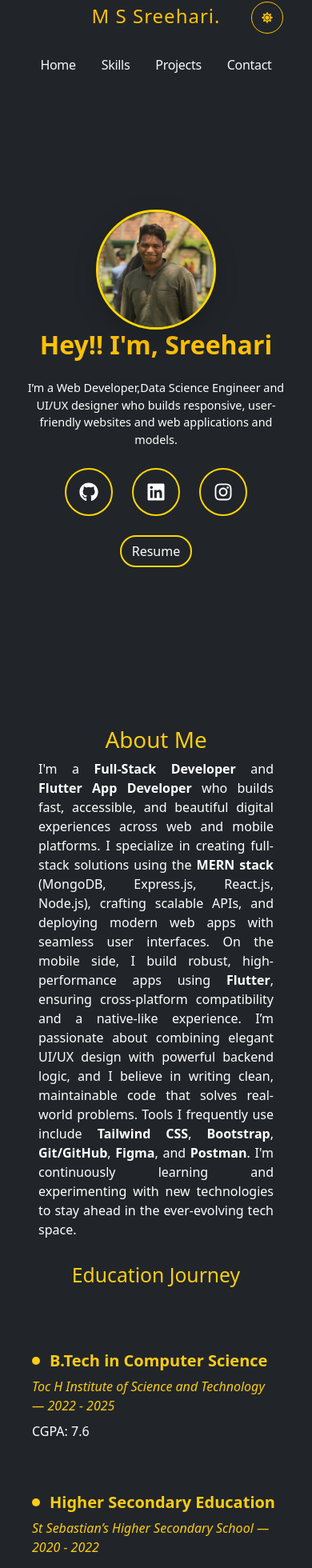
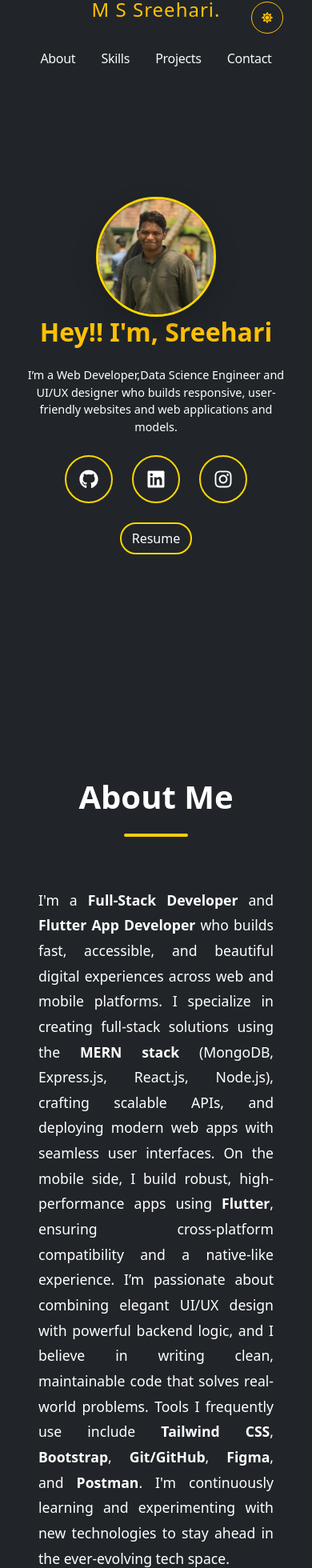
Before and after one commit to mssreehari/Portfolio, a React (Vite) app: page / in a window 390 px wide. Shown: the part 18-1978 px from the top of the page at 80% size. Built offline with nearby package versions, Linux system fonts and the light colour scheme.

Commit message:
css modules pages updated and responsiveness updated

```diff
--- a/src/components/About.jsx
+++ b/src/components/About.jsx
@@ -1,13 +1,15 @@
+// components/About.jsx
 import React from 'react';
 import { motion } from 'framer-motion';
+import styles from './about.module.css';
 
-const AboutSection = ({ isDarkMode }) => {
+const About = ({ isDarkMode }) => {
   const educationData = [
     {
       year: '2022 - 2025',
       title: 'B.Tech in Computer Science',
       institution: 'Toc H Institute of Science and Technology',
-      description: 'CGPA: 7.6'
+      description: 'CGPA: 7.6',
     },
     {
       year: '2020 - 2022',
@@ -19,35 +21,33 @@ const AboutSection = ({ isDarkMode }) => {
       year: '2010 - 2020',
       title: 'School Education',
       institution: 'Saraswathi Vidyalaya',
-      description: 'Percentage:89%',
+      description: 'Percentage: 89%',
     },
   ];
 
   return (
     <section
       id="about"
-  className={`w-full min-h-screen px-4 md:px-10 py-20 flex flex-col items-center justify-center gap-16 ${
-    isDarkMode ? 'bg-[#0f0f0f] text-white' : 'bg-[#f9f9f9] text-black'
-  }`}
+      className={`${styles.aboutSection} ${isDarkMode ? styles.dark : styles.light}`}
     >
-  {/* Heading */}
       <motion.h1
         initial={{ opacity: 0, y: 50 }}
         whileInView={{ opacity: 1, y: 0 }}
         transition={{ duration: 0.6 }}
-    className="text-4xl md:text-5xl font-bold text-yellow-400 text-center"
-    style={{color: isDarkMode ? '#facc15' : 'black'}}
+        className={styles.heading}
+
       >
         About Me
+
+
+
       </motion.h1>
-
-  {/* Description */}
+      <div className={styles.underline} style={{marginTop:'-50px'}}></div>
       <motion.p
-  className="max-w-5xl text-xl leading-relaxed text-justify sm:text-lg md:text-xl max-w-5xl mx-auto px-4 sm:px-6 md:px-20"
         initial={{ opacity: 0, y: 30 }}
         whileInView={{ opacity: 1, y: 0 }}
         transition={{ duration: 0.6, delay: 0.2 }}
-  style={{marginLeft:'200px',marginRight:'200px',textAlign:'justify'}}
+        className={styles.description}
       >
         I'm a <strong>Full-Stack Developer</strong> and <strong>Flutter App Developer</strong> who builds fast, accessible, and beautiful digital experiences across web and mobile platforms.
         I specialize in creating full-stack solutions using the <strong>MERN stack</strong> (MongoDB, Express.js, React.js, Node.js), crafting scalable APIs, and deploying modern web apps with seamless user interfaces.
@@ -56,95 +56,40 @@ const AboutSection = ({ isDarkMode }) => {
         Tools I frequently use include <strong>Tailwind CSS</strong>, <strong>Bootstrap</strong>, <strong>Git/GitHub</strong>, <strong>Figma</strong>, and <strong>Postman</strong>. I'm continuously learning and experimenting with new technologies to stay ahead in the ever-evolving tech space.
       </motion.p>
 
-
-  {/* Education Container Card */}
       <motion.div
         initial={{ opacity: 0, y: 50 }}
         whileInView={{ opacity: 1, y: 0 }}
         transition={{ duration: 0.7, delay: 0.4 }}
-    className={`w-full max-w-6xl rounded-2xl border-2 p-8 md:p-12 ${
-      isDarkMode
-        ? 'bg-[#1a1a1a] border-yellow-400 shadow-2xl shadow-yellow-400/10'
-        : 'bg-light border-yellow-500 shadow-2xl shadow-gray-300/20'
-    }`}
-    style={{borderRadius:'200px'}}
+        className={`${styles.educationCard} ${isDarkMode ? styles.darkCard : styles.lightCard}`}
       >
-    {/* Education Header */}
-    <div className="mb-10">
-      <h2
-        className="text-3xl md:text-4xl font-bold text-yellow-400 text-center"
-        style={{ marginTop: '30px',color: isDarkMode ? '#facc15' : 'black',marginBottom: '80px' }}
-      >
-        Education Journey
-      </h2>
-      <div
-        className={`w-20 h-1 rounded-full mx-auto ${
-          isDarkMode ? 'bg-yellow-400' : 'bg-yellow-500'
-        }`}
-      ></div>
+        <div className={styles.educationHeader}>
+          <h2 className={styles.educationTitle}>Education Journey</h2>
+          <div className={styles.underline}></div>
         </div>
 
-    {/* Education Timeline */}
- <ul className="d-flex flex-column align-items-center justify-content-center w-100 px-3">
+        <ul className={styles.educationList}>
           {educationData.map((edu, idx) => (
             <motion.li
               key={idx}
               initial={{ opacity: 0, y: 30 }}
               whileInView={{ opacity: 1, y: 0 }}
               transition={{ duration: 0.4, delay: idx * 0.15 }}
-      className="mb-5"
-      style={{
-        display: 'flex',
-        flexDirection: 'column',
-        alignItems: 'flex-start',
-        maxWidth: '700px',
-        width: '100%',
-        textAlign: 'left',
-        color: isDarkMode ? '#fff' : '#000',
-      }}
+              className={styles.educationItem}
             >
-      {/* Bullet + Title */}
-      <div className="d-flex align-items-center mb-2">
-        <span
-          style={{
-            width: '10px',
-            height: '10px',
-            backgroundColor: '#facc15', // yellow bullet
-            borderRadius: '50%',
-            marginRight: '12px',
-            flexShrink: 0,
-          }}
-        ></span>
-        <h5
-          className="fw-bold mb-0"
-          style={{ color: '#facc15' }}
-        >
-          {edu.title}
-        </h5>
+              <div className={styles.bulletRow}>
+
+                <h5 className={styles.itemTitle}>{edu.title}</h5>
               </div>
-
-      {/* Institution + Year */}
-      <p
-        className="mb-2 fst-italic"
-        style={{ color: isDarkMode ? '#facc15' : '#333' }}
-      >
-        {edu.institution} — <span className="fw-normal">{edu.year}</span>
+              <p className={styles.itemSubtitle}>
+                {edu.institution} — <span>{edu.year}</span>
               </p>
-
-      {/* Description */}
-      <p style={{ lineHeight: '1.6' }}>
-        {edu.description}
-      </p>
+              <p>{edu.description}</p>
             </motion.li>
           ))}
         </ul>
-
-
-
       </motion.div>
     </section>
-
   );
 };
 
-export default AboutSection;
+export default About;
--- a/src/components/Contact.jsx
+++ b/src/components/Contact.jsx
@@ -47,7 +47,10 @@ const Contact = ({ isDarkMode }) => {
             <motion.div variants={itemVariants}>
               <ContactItem
                 icon={<EmailIcon />}
-                title="Email Address"
+             title = { <h5 className="contact-title"
+  style={{ color: isDarkMode ? '#FFD700' : '#333', fontSize: '18px',fontWeight: 'bold' }} >
+  Email Address
+</h5> }
                 primary="sreeharimanezhath@gmail.com"
                 secondary="Professional inquiries welcome"
                 href="mailto:sreeharimanezhath@gmail.com"
@@ -60,8 +63,12 @@ const Contact = ({ isDarkMode }) => {
             <motion.div variants={itemVariants}>
               <ContactItem
                 icon={<PhoneIcon />}
-                title="Phone Number"
+                title = { <h5 className="contact-title"
+  style={{ color: isDarkMode ? '#FFD700' : '#333', fontSize: '18px',fontWeight: 'bold' }} >
+  Phone Number
+</h5> }
                 primary="+91 9809238393"
+                secondary="text for a quick response"
                 href="tel:+919809238393"
                 isDarkMode={isDarkMode}
               />
@@ -72,7 +79,10 @@ const Contact = ({ isDarkMode }) => {
             <motion.div variants={itemVariants}>
               <ContactItem
                 icon={<LocationIcon />}
-                title="Location"
+                title = { <h5 className="contact-title"
+  style={{ color: isDarkMode ? '#FFD700' : '#333', fontSize: '18px',fontWeight: 'bold' }} >
+  Location
+</h5> }
                 primary="Edakochi, Kerala"
                 secondary="India, 682010"
                 href="https://maps.app.goo.gl/MitQFMgJrkVcpkTP9"
@@ -86,7 +96,10 @@ const Contact = ({ isDarkMode }) => {
             <motion.div variants={itemVariants}>
               <ContactItem
                 icon={<LinkedInIcon />}
-                title="LinkedIn Profile"
+               title = { <h5 className="contact-title"
+  style={{ color: isDarkMode ? '#FFD700' : '#333', fontSize: '18px',fontWeight: 'bold' }} >
+  Linkedin profile
+</h5> }
                 primary="M S Sreehari"
                 secondary="Professional networking"
                 href="https://linkedin.com/in/m-s-sreehari-131a0b254"
@@ -98,46 +111,7 @@ const Contact = ({ isDarkMode }) => {
         </div>
 
         {/* Professional CTA Section */}
-        <motion.div variants={itemVariants} className="row justify-content-center">
-          <div className="col-lg-8">
-            <div className={`p-5 rounded-3 border ${
-              isDarkMode
-                ? 'bg-dark border-secondary text-light'
-                : 'bg-white border-light text-dark'
-            }`} style={{ boxShadow: '0 5px 15px rgba(0,0,0,0.1)' }}>
-              <div className="text-center">
-                <h4 className={`fw-bold mb-3 ${isDarkMode ? 'text-white' : 'text-dark'}`}>
-                  Ready to Start a Project?
-                </h4>
-                <p className={`mb-4 ${isDarkMode ? 'text-light' : 'text-muted'}`}>
-                  I'm available for freelance projects, full-time opportunities, and consultations.
-                </p>
-                <div className="d-flex gap-3 justify-content-center flex-wrap">
-                  <motion.a
-                    href="mailto:sreeharimanezhath@gmail.com"
-                    className="btn btn-warning px-4 py-2 fw-semibold text-dark"
-                    whileHover={{ scale: 1.05 }}
-                    whileTap={{ scale: 0.95 }}
-                    style={{ minWidth: '140px' }}
-                  >
-                    Send Email
-                  </motion.a>
-                  <motion.a
-                    href="tel:+919876543210"
-                    className={`btn btn-outline-warning px-4 py-2 fw-semibold ${
-                      isDarkMode ? 'text-warning' : 'text-warning'
-                    }`}
-                    whileHover={{ scale: 1.05 }}
-                    whileTap={{ scale: 0.95 }}
-                    style={{ minWidth: '140px' }}
-                  >
-                    Call Now
-                  </motion.a>
-                </div>
-              </div>
-            </div>
-          </div>
-        </motion.div>
+
       </motion.div>
     </section>
   );
--- a/src/components/Header.jsx
+++ b/src/components/Header.jsx
@@ -4,11 +4,21 @@ import { FaSun, FaMoon } from 'react-icons/fa';
 
 const Header = ({ isDarkMode, toggleTheme }) => {
   return (
-    <header className="d-flex justify-content-between align-items-center p-4" style={{ marginLeft: "100px" }}>
+   <header
+  className={`d-flex justify-content-between align-items-center p-3 px-4 sticky-top ${isDarkMode ? 'bg-dark' : 'bg-light'}`}
+  style={{
+    top: 0,
+    zIndex: 1050,
+    position: "sticky"
+    // borderBottom: isDarkMode ? "1px solid #333" : "1px solid #ccc" ← remove this line
+  }}
+>
+
+    <a href="#home" className="text-decoration-none"  >
       <h1 className={`${isDarkMode ? 'text-warning' : 'text-dark'}`} style={{ fontSize: "1.5rem", fontWeight: "300", letterSpacing: "1px" }}>
         M S Sreehari.
       </h1>
-
+    </a>
       <motion.button
         onClick={toggleTheme}
         className={`btn ${isDarkMode ? 'btn-outline-warning' : 'btn-outline-dark'} rounded-circle me-3`}
@@ -22,9 +32,9 @@ const Header = ({ isDarkMode, toggleTheme }) => {
         {isDarkMode ? <FaSun /> : <FaMoon />}
       </motion.button>
 
-      <nav className="d-flex font-weight-light justify-content-between align-items-center p-4 gap-4 ms-auto"
+      <nav className="d-flex font-weight-light justify-content-between align-items-center p-4 gap-4 ms-auto "
         style={{ marginRight: "150px", fontSize: "20px", gap: "3rem" }}>
-        {["Home", "Skills", "Projects", "Contact"].map(label => (
+        {["About","Skills", "Projects", "Contact"].map(label => (
           <motion.a
             key={label}
             href={`#${label.toLowerCase()}`}
--- /dev/null
+++ b/src/components/Project.module.css
@@ -0,0 +1,9 @@
+.underline {
+  width: 80px;
+  height: 4px;
+  background-color: #facc15;
+  margin: 0 auto;
+  border-radius: 2px;
+  margin-top: -28px;
+  margin-bottom: 20px
+}
--- a/src/components/Projects.jsx
+++ b/src/components/Projects.jsx
@@ -1,11 +1,13 @@
 import React from 'react';
 import { motion } from 'framer-motion';
 import { FaGithub } from 'react-icons/fa';
+import styles from './Project.module.css';
 
 const Projects = ({ isDarkMode, projects, openModal }) => (
   <section id="projects" className={`p-3 p-md-5 ${isDarkMode ? 'bg-dark' : 'bg-light'}`}>
     <motion.div initial={{ opacity: 0, x: -50 }} whileInView={{ opacity: 1, x: 0 }} viewport={{ once: true }} transition={{ duration: 1 }} className="container">
-      <h2 className="text-center text-warning mb-4 mb-md-5">Featured Projects</h2>
+      <h2 className="text-center text-white mb-4 mb-md-5">Featured Projects</h2>
+      <div className={styles.underline}></div>
       <div className="row g-4">
         {projects.map((project, index) => (
           <motion.div key={project.id} className="col-12 col-lg-8 mx-auto"
--- a/src/components/Skills.jsx
+++ b/src/components/Skills.jsx
@@ -1,44 +1,28 @@
 import React, { useState } from 'react';
 import { motion } from 'framer-motion';
+import styles from './Skills.module.css';
 
 const Skills = ({ isDarkMode, skills }) => {
   const [activeCategory, setActiveCategory] = useState('all');
 
-  // Skill categories with friendly names
   const skillCategories = {
     'Frontend': ['React', 'JavaScript', 'HTML', 'CSS', 'TypeScript', 'Vue.js'],
     'Backend': ['NodeJs', 'Python', 'Java', 'PHP', 'ExpressJs'],
     'Database': ['MySQL', 'MongoDB', 'PostgreSQL', 'Firebase'],
-    'Tools': ['Git', , 'AWS', 'Linux', 'Figma']
+    'Tools': ['Git', 'AWS', 'Linux', 'Figma']
   };
 
-  // Enhanced skills with simpler proficiency levels
   const enhancedSkills = skills?.map(skill => ({
     ...skill,
     category: getCategoryForSkill(skill.title),
-    level: getSkillLevel(skill.title),
-
   })) || [];
 
   function getCategoryForSkill(skillName) {
     for (const [category, categorySkills] of Object.entries(skillCategories)) {
-      if (categorySkills.includes(skillName)) {
-        return category;
-      }
+      if (categorySkills.includes(skillName)) return category;
     }
     return 'Tools';
   }
-
-  function getSkillLevel(skillName) {
-    const strongSkills = ['React', 'JavaScript', 'HTML', 'CSS'];
-    const goodSkills = ['Node.js', 'Python', 'MySQL', 'Git'];
-
-    if (strongSkills.includes(skillName)) return { text: 'Strong', stars: 4 };
-    if (goodSkills.includes(skillName)) return { text: 'Good', stars: 3 };
-    return { text: 'Learning', stars: 2 };
-  }
-
-
 
   const filteredSkills = activeCategory === 'all'
     ? enhancedSkills
@@ -59,19 +43,10 @@ const Skills = ({ isDarkMode, skills }) => {
             Skills
           </h2>
           <div className="mx-auto mb-3" style={{ width: '60px', height: '3px', background: '#ffc107' }}></div>
-          <p className={`${isDarkMode ? 'text-light' : 'text-muted'} mx-auto`} style={{ maxWidth: '500px' }}>
-
-          </p>
         </motion.div>
 
-        {/* Category Pills */}
-        <motion.div
-          initial={{ opacity: 0, y: 20 }}
-          whileInView={{ opacity: 1, y: 0 }}
-          viewport={{ once: true }}
-          transition={{ duration: 0.5, delay: 0.2 }}
-          className="d-flex justify-content-center flex-wrap gap-2 mb-5"
-        >
+        {/* Category Filters */}
+        <div className="d-flex justify-content-center flex-wrap gap-2 mb-5">
           <button
             className={`btn rounded-pill px-4 py-2 fw-semibold ${activeCategory === 'all'
               ? 'btn-warning text-dark'
@@ -93,10 +68,10 @@ const Skills = ({ isDarkMode, skills }) => {
               {category}
             </button>
           ))}
-        </motion.div>
+        </div>
 
         {/* Skills Grid */}
-        <div className="row g-4 mb-5 border-color-warning">
+        <div className={styles.skillGrid}>
           {filteredSkills.map((skill, index) => (
             <motion.div
               key={skill.id}
@@ -104,60 +79,18 @@ const Skills = ({ isDarkMode, skills }) => {
               whileInView={{ opacity: 1, y: 0 }}
               viewport={{ once: true }}
               transition={{ duration: 0.4, delay: index * 0.1 }}
-              className="col-sm-6 col-lg-4 col-xl-3"
+              className={styles.cardWrapper}
             >
-              <SkillCard skill={skill} isDarkMode={isDarkMode} />
+              <div className={`${styles.card} ${isDarkMode ? styles.darkCard : styles.lightCard}`}>
+                <div className={styles.cardIcon}>{skill.icon}</div>
+                <div className={styles.cardTitle}>{skill.title}</div>
+              </div>
             </motion.div>
           ))}
         </div>
-
-
-
       </div>
     </section>
   );
 };
 
-const SkillCard = ({ skill, isDarkMode }) => {
-  const renderStars = (count) => {
-    return Array.from({ length: 5 }, (_, i) => (
-      <span key={i} className={i < count ? 'text-warning' : 'text-muted'}>
-        ★
-      </span>
-    ));
-  };
-
-  return (
-    <motion.div
-      className={`card h-100 border-0 ${
-        isDarkMode ? 'bg-dark text-light' : 'bg-white text-dark'
-      }`}
-      style={{
-        boxShadow: '0 4px 15px rgba(0,0,0,0.1)',
-        transition: 'all 0.3s ease',
-        borderColor: isDarkMode ? '#ffc107' : '#6c757d'
-      }}
-      whileHover={{
-        y: -8,
-        boxShadow: '0 8px 25px rgba(4, 3, 0, 0.2)'
-      }}
-    >
-      <div className="card-body text-center p-4">
-        {/* Icon */}
-        <div className="mb-3" style={{ fontSize: '2.5rem' }}>
-          {skill.icon}
-        </div>
-
-        {/* Skill name */}
-        <h5 className={`card-title fw-bold mb-2 ${isDarkMode ? 'text-white' : 'text-dark'}`}>
-          {skill.title}
-        </h5>
-
-
-
-       </div>
-    </motion.div>
-  );
-};
-
 export default Skills;
--- /dev/null
+++ b/src/components/about.module.css
@@ -0,0 +1,119 @@
+.aboutSection {
+  width: 100%;
+  min-height: 100vh;
+  padding: 5rem 1rem;
+  display: flex;
+  flex-direction: column;
+  align-items: center;
+  justify-content: center;
+  gap: 4rem;
+}
+
+.dark {
+  background-color:dark;
+  color: white;
+}
+
+.light {
+  background-color: #f9f9f9;
+  color: black;
+}
+
+.heading {
+  font-size: 2.5rem;
+  font-weight: bold;
+  text-align: center;
+  color:rgb(255, 255, 255);
+}
+
+.description {
+  max-width: 1000px;
+  text-align: justify;
+  font-size: 1.1rem;
+  line-height: 1.8;
+  margin: 0 auto;
+  padding: 0 2rem;
+}
+
+.educationCard {
+  width: 100%;
+  max-width: 1200px;
+  border: 2px solid;
+  padding: 3rem;
+  border-radius: 200px;
+  border: 0
+}
+
+.darkCard {
+  background-color: dark;
+  border-color: transparent;
+
+}
+
+.lightCard {
+  background-color: light;
+  border-color: transparent;
+
+}
+
+.educationHeader {
+  text-align: center;
+  margin-bottom: 4rem;
+}
+
+.educationTitle {
+  font-size: 2rem;
+  font-weight: bold;
+  color:rgb(255, 255, 255);
+  margin-bottom: 1rem;
+}
+
+.underline {
+  width: 80px;
+  height: 4px;
+  background-color: #facc15;
+  margin: 0 auto;
+  border-radius: 2px;
+}
+
+.educationList {
+  display: flex;
+  flex-direction: column;
+  align-items: center;
+  gap: 2rem;
+}
+
+.educationItem {
+  max-width: 700px;
+  width: 100%;
+  text-align: left;
+  color: inherit;
+}
+
+.bulletRow {
+  display: flex;
+  align-items: center;
+  margin-bottom: 0.5rem;
+  color: inherit;
+}
+
+.bullet {
+  width: 10px;
+  height: 10px;
+  background-color: #facc15;
+  border-radius: 50%;
+  margin-right: 12px;
+  flex-shrink: 0;
+}
+
+.itemTitle {
+  font-weight: bold;
+  color: #facc15;
+  margin: 0;
+}
+
+.itemSubtitle {
+  font-style: italic;
+  color: #facc15;
+  margin-bottom: 0.5rem;
+}
--- /dev/null
+++ b/src/components/skills.module.css
@@ -0,0 +1,71 @@
+.skillGrid {
+  display: grid;
+  grid-template-columns: repeat(4, 1fr);
+  gap: 1.5rem;
+}
+
+.cardWrapper {
+  width: 100%;
+}
+
+.card {
+  border-radius: 0.75rem;
+  padding: 2rem 1.5rem;
+  text-align: center;
+  transition: all 0.3s ease;
+  box-shadow: 0 4px 15px rgba(0, 0, 0, 0.1);
+}
+
+.card:hover {
+  transform: translateY(-8px);
+  box-shadow: 0 8px 25px rgba(4, 3, 0, 0.2);
+}
+
+.darkCard {
+  background-color: dark;
+  color: white;
+  border: 1px solid #ffc107;
+
+}
+
+.lightCard {
+  background-color: white;
+  color: black;
+}
+
+.cardIcon {
+  font-size: 2.5rem;
+  margin-bottom: 1rem;
+}
+
+.cardTitle {
+  font-size: 1.25rem;
+  font-weight: 700;
+}
+
+/* Responsive */
+@media (max-width: 1200px) {
+  .skillGrid {
+    grid-template-columns: repeat(3, 1fr);
+  }
+}
+
+@media (max-width: 768px) {
+  .skillGrid {
+    grid-template-columns: repeat(2, 1fr);
+  }
+}
+
+@media (max-width: 576px) {
+  .skillGrid {
+    grid-template-columns: 1fr;
+  }
+
+  .cardIcon {
+    font-size: 2rem;
+  }
+
+  .cardTitle {
+    font-size: 1.1rem;
+  }
+}
--- a/src/index.css
+++ b/src/index.css
@@ -49,6 +49,7 @@
     #home {
       flex-direction: column;
     }
+
 
     h1.display-4 {
       font-size: 2.0rem;
@@ -143,13 +144,27 @@
     }
 
     nav {
-      margin-right: 0 !important;
-      padding: 0.3rem !important;
-      flex-wrap: nowrap;
-      justify-content: space-between;
-      width: 100%;
-      max-width: 100%;
+   margin-right: 0 !important;
+    padding: 0.5rem 1rem !important;
+    flex-wrap: wrap; /* ✅ allows wrapping to new lines */
+    justify-content: center;
+    width: 100%;
+    max-width: 100%;
+    gap: 1rem;
+    padding: 0rem 0rem;
     }
+
+ .title {
+  font-size: 2.5rem;
+  font-weight: bold;
+  color: #ffc107;
+  margin-bottom: 2rem;
+  text-align: center;
+  white-space: nowrap;
+}
+
+
+
 
     .nav-link-underline {
       font-size: 0.85rem;
```
Lines whose indentation alone changed are shown as unchanged.
